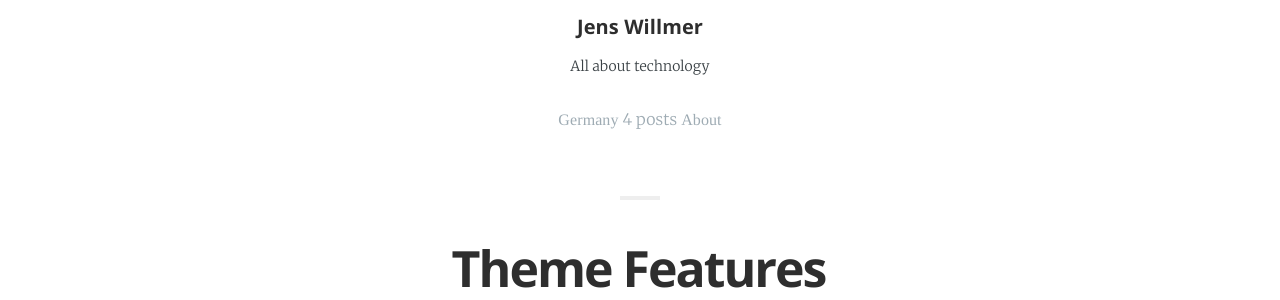
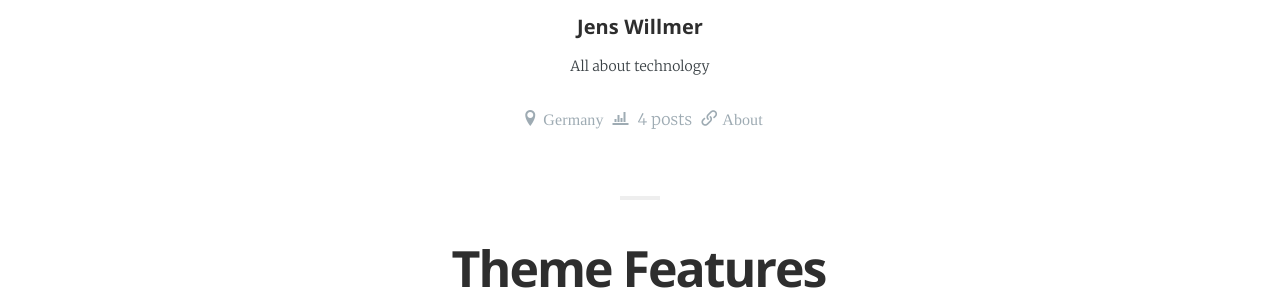
Before and after one commit to jwillmer/jekyllDecent, a Jekyll site: the page built from offline.html, in a window 1280 px wide. Shown: the part 3621-3921 px from the top of the page. Built offline with Jekyll 4.4.1, drawn with Linux system fonts in a browser that asks for light colours; some web fonts are replaced.

Commit message:
Added missing icons

```diff
--- a/_data/authors.yml
+++ b/_data/authors.yml
@@ -39,6 +39,6 @@ jwillmer:
   picture:      /assets/jwillmer.jpg
   bio:          All about technology
   location:     Germany
-  website:      "http://jwillmer.de/about"
+  website:      "http://jwillmer.de/cv"
   twitter:      jenswillmer
   github:       jwillmer
--- a/_includes/authorinfo.html
+++ b/_includes/authorinfo.html
@@ -30,7 +30,7 @@
         <div class="author-meta">
             {%  if author.location %}<span class="author-location icon-location" itemprop="nationality">{{ author.location }}</span>{% endif %}
             <span class="author-stats">
-			<i class="icon-stats"></i>
+			<i class="icon-stats-bars"></i>
 			{{ counter }} post{% if counter > 1 %}s{% endif %}
 			</span>
             {%  if author.website %}<span class="author-link icon-link" itemprop="url"><a href="{{ author.website }}">About</a></span>{% endif %}
--- a/_sass/icon-icomoon.scss
+++ b/_sass/icon-icomoon.scss
@@ -3,10 +3,12 @@ $icon-home3: "\e902";
 $icon-office: "\e903";
 $icon-library: "\e921";
 $icon-profile: "\e923";
+$icon-location: "\e947";
 $icon-user-tie: "\e976";
 $icon-stats-bars: "\e99c";
 $icon-stats-bars2: "\e99d";
 $icon-briefcase: "\e9ae";
+$icon-link: "\e9cb";
 $icon-mail: "\ea83";
 $icon-mail2: "\ea84";
 $icon-mail4: "\ea86";
@@ -20,6 +22,7 @@ $icon-twitter: "\ea96";
 $icon-rss: "\ea9b";
 $icon-youtube: "\ea9d";
 $icon-twitch: "\ea9f";
+$icon-dribbble: "\eaa7";
 $icon-behance: "\eaa9";
 $icon-500px: "\eaab";
 $icon-steam: "\eaad";
@@ -33,7 +36,6 @@ $icon-linkedin: "\eac9";
 $icon-stackoverflow: "\ead0";
 $icon-pinterest: "\ead1";
 $icon-xing: "\ead3";
-$icon-dribbble: "\eaa7";
 
 @font-face {
     font-family: 'icomoon';
@@ -117,6 +119,18 @@ $icon-dribbble: "\eaa7";
 .icon-google-drive {
     &:before {
         content: $icon-google-drive;
+    }
+}
+
+.icon-link {
+    &:before {
+        content: $icon-link;
+    }
+}
+
+.icon-location {
+    &:before {
+        content: $icon-location;
     }
 }
 
```
Also changed, not shown: fonts/icomoon.ttf, fonts/icomoon.woff, 2 other files.
